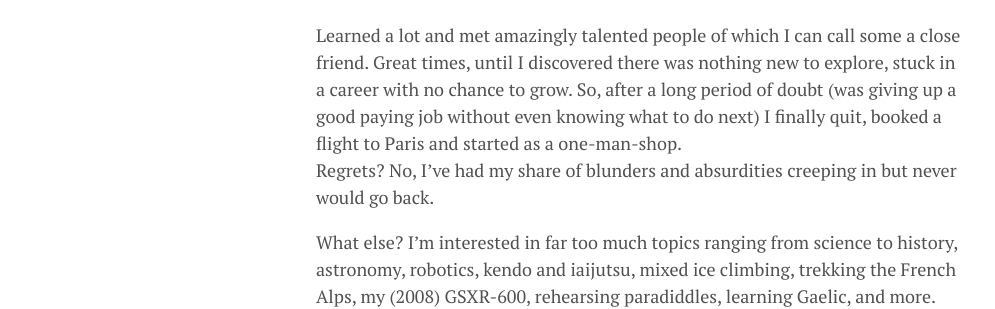
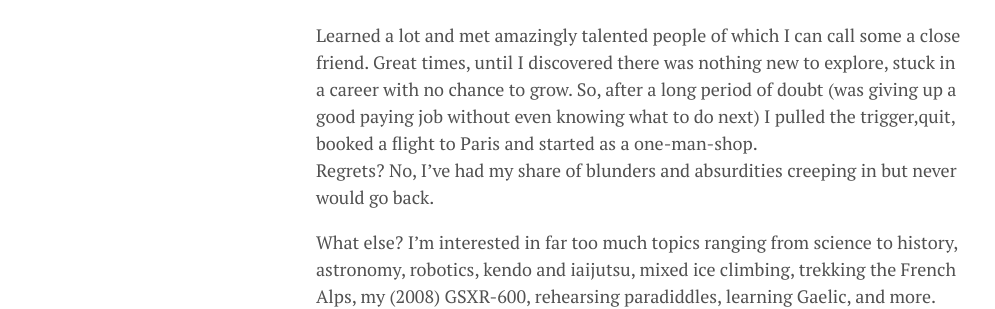
Before and after one commit to lgeurts/lgeurts.github.io, a Jekyll site: the page built from about.md, in a window 1280 px wide. Shown: the part 732-1041 px from the top of the page, without its empty margins (0-995 px from the left). Built offline with Jekyll 4.4.1, drawn with Linux system fonts in a browser that asks for light colours; nearby versions of some CDN libraries.

Commit message:
Update about.md

```diff
--- a/about.md
+++ b/about.md
@@ -9,7 +9,7 @@
 
 I spent 16 years of my life at multinational corporations like Microsoft, Dell, HP, and British Telecom - climbing the ladder while working on a bunch of Windows Server (sometimes Unix) releases and spreading the company gospel at all kinds of remote customer sites.
 
-Learned a lot and met amazingly talented people of which I can call some a close friend. Great times, until I discovered there was nothing new to explore, stuck in a career with no chance to grow. So, after a long period of doubt (was giving up a good paying job without even knowing what to do next) I finally quit, booked a flight to Paris and started as a one-man-shop. <br>Regrets? No, I've had my share of blunders and absurdities creeping in but never would go back.
+Learned a lot and met amazingly talented people of which I can call some a close friend. Great times, until I discovered there was nothing new to explore, stuck in a career with no chance to grow. So, after a long period of doubt (was giving up a good paying job without even knowing what to do next) I pulled the trigger,quit, booked a flight to Paris and started as a one-man-shop. <br>Regrets? No, I've had my share of blunders and absurdities creeping in but never would go back.
 
 What else? I’m interested in far too much topics ranging from science to history, astronomy, robotics, kendo and iaijutsu, mixed ice climbing, trekking the French Alps, my (2008) GSXR-600, rehearsing paradiddles, learning Gaelic, and more.
 
```
